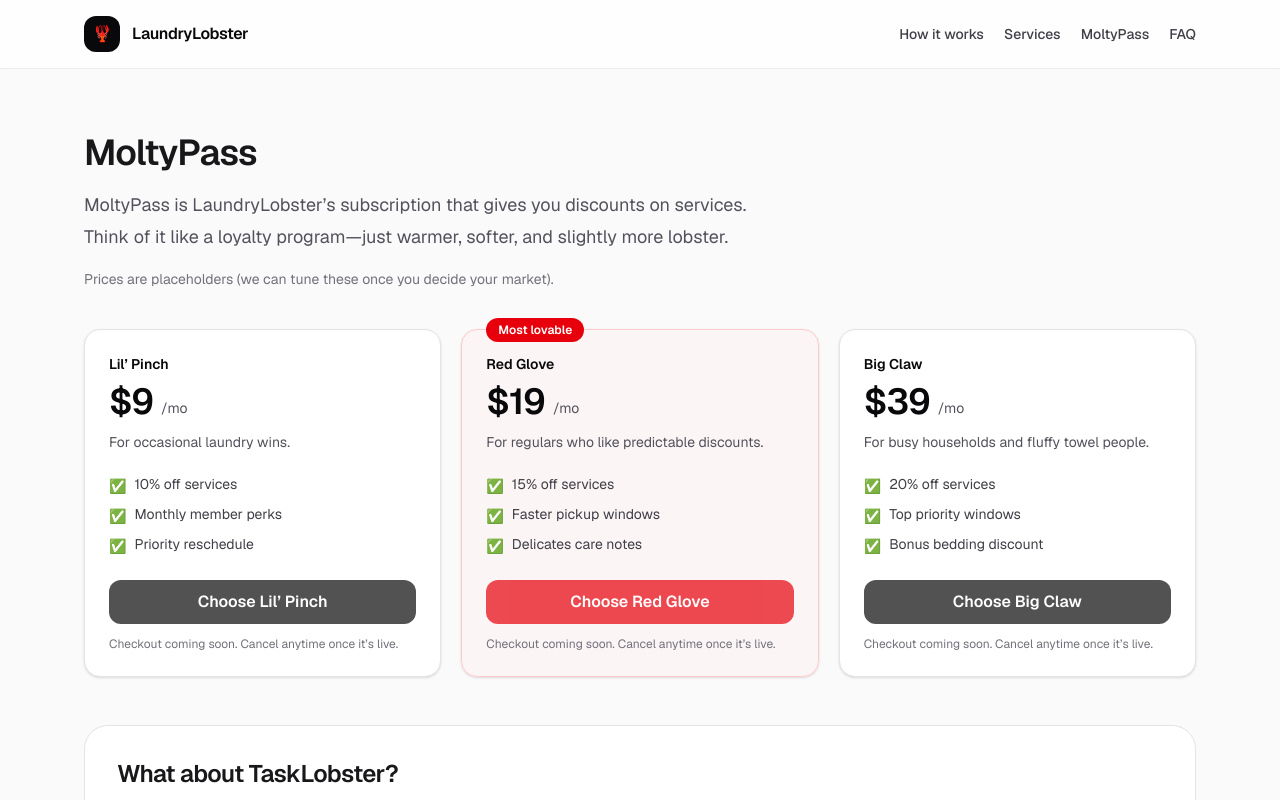
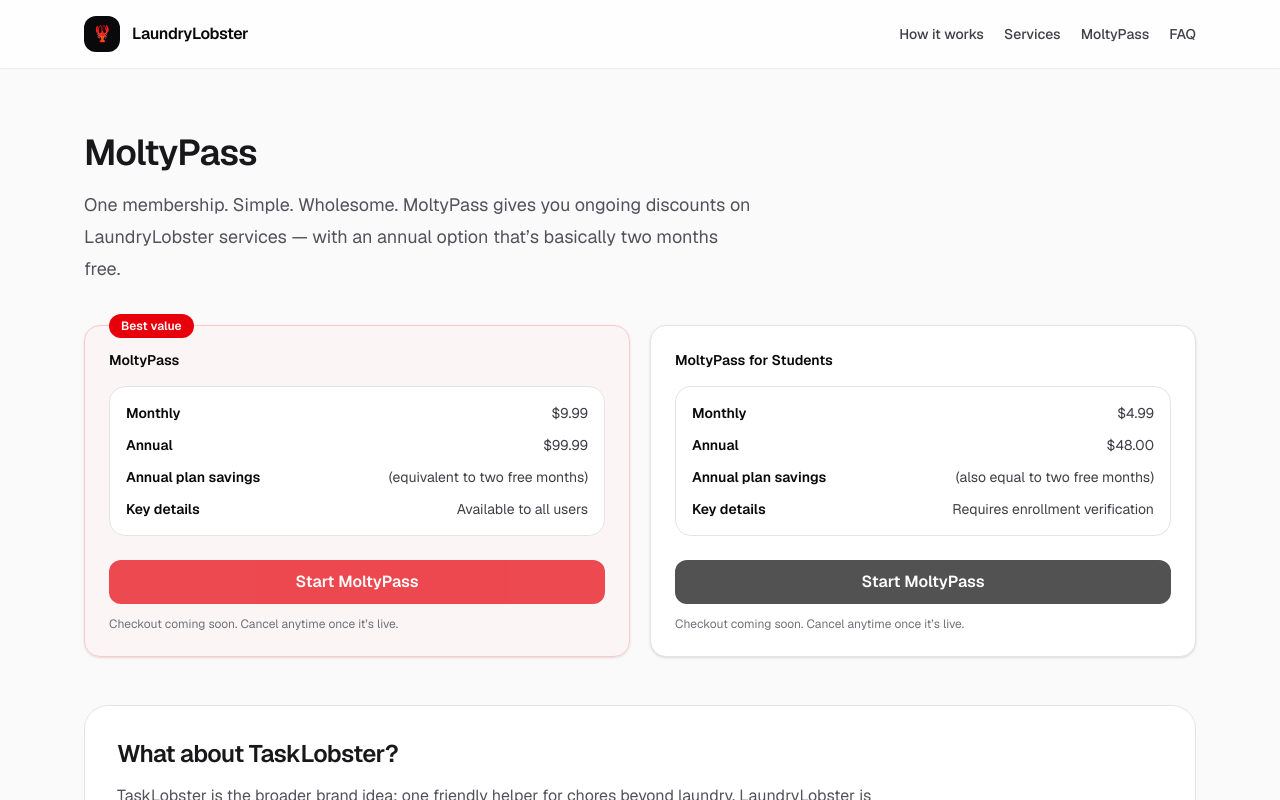
Before and after one commit to colygon/laundrylobster, a Next.js app: page /pricing in a window 1280 px wide. Shown: the top 800 px of the page. Built offline with nearby package versions, Linux system fonts and the light colour scheme.

Commit message:
feat: simplify MoltyPass pricing (monthly vs annual)

```diff
--- a/src/app/pricing/page.tsx
+++ b/src/app/pricing/page.tsx
@@ -4,15 +4,17 @@ import { SiteNav } from "@/components/SiteNav";
 
 function PriceCard({
   name,
-  price,
-  blurb,
-  bullets,
+  monthly,
+  annual,
+  annualSavings,
+  details,
   highlight,
 }: {
   name: string;
-  price: string;
-  blurb: string;
-  bullets: string[];
+  monthly: string;
+  annual: string;
+  annualSavings: string;
+  details: string;
   highlight?: boolean;
 }) {
   return (
@@ -26,31 +28,40 @@ function PriceCard({
     >
       {highlight ? (
         <div className="absolute -top-3 left-6 rounded-full bg-red-600 px-3 py-1 text-xs font-semibold text-white">
-          Most lovable
+          Best value
         </div>
       ) : null}
 
       <div className="text-sm font-semibold text-zinc-950 dark:text-zinc-50">
         {name}
       </div>
-      <div className="mt-2 flex items-end gap-2">
-        <div className="text-4xl font-semibold tracking-tight text-zinc-950 dark:text-zinc-50">
-          {price}
+
+      <div className="mt-4 grid gap-3 rounded-2xl border border-zinc-200 bg-white p-4 text-sm dark:border-white/10 dark:bg-black">
+        <div className="flex items-baseline justify-between gap-4">
+          <div className="font-semibold text-zinc-950 dark:text-zinc-50">
+            Monthly
+          </div>
+          <div className="text-zinc-700 dark:text-zinc-200">{monthly}</div>
         </div>
-        <div className="pb-1 text-sm text-zinc-600 dark:text-zinc-300">/mo</div>
+        <div className="flex items-baseline justify-between gap-4">
+          <div className="font-semibold text-zinc-950 dark:text-zinc-50">Annual</div>
+          <div className="text-zinc-700 dark:text-zinc-200">{annual}</div>
+        </div>
+        <div className="flex items-baseline justify-between gap-4">
+          <div className="font-semibold text-zinc-950 dark:text-zinc-50">
+            Annual plan savings
+          </div>
+          <div className="text-zinc-700 dark:text-zinc-200">{annualSavings}</div>
+        </div>
+        <div className="flex items-baseline justify-between gap-4">
+          <div className="font-semibold text-zinc-950 dark:text-zinc-50">
+            Key details
+          </div>
+          <div className="text-right text-zinc-700 dark:text-zinc-200">
+            {details}
+          </div>
+        </div>
       </div>
-      <p className="mt-2 text-sm leading-6 text-zinc-600 dark:text-zinc-300">
-        {blurb}
-      </p>
-
-      <ul className="mt-5 space-y-2 text-sm text-zinc-700 dark:text-zinc-200">
-        {bullets.map((b) => (
-          <li key={b} className="flex gap-2">
-            <span className="mt-0.5">✅</span>
-            <span>{b}</span>
-          </li>
-        ))}
-      </ul>
 
       <button
         className={
@@ -62,7 +73,7 @@ function PriceCard({
         type="button"
         disabled
       >
-        Choose {name}
+        Start MoltyPass
       </button>
 
       <p className="mt-3 text-xs text-zinc-500 dark:text-zinc-400">
@@ -81,34 +92,27 @@ export default function PricingPage() {
         <div className="flex flex-col gap-4">
           <h1 className="text-4xl font-semibold tracking-tight">MoltyPass</h1>
           <p className="max-w-2xl text-lg leading-8 text-zinc-600 dark:text-zinc-300">
-            MoltyPass is LaundryLobster’s subscription that gives you discounts on
-            services. Think of it like a loyalty program—just warmer, softer, and
-            slightly more lobster.
-          </p>
-          <p className="text-sm text-zinc-500 dark:text-zinc-400">
-            Prices are placeholders (we can tune these once you decide your market).
+            One membership. Simple. Wholesome. MoltyPass gives you ongoing discounts
+            on LaundryLobster services — with an annual option that’s basically two
+            months free.
           </p>
         </div>
 
-        <div className="mt-10 grid gap-5 md:grid-cols-3">
+        <div className="mt-10 grid gap-5 md:grid-cols-2">
           <PriceCard
-            name="Lil’ Pinch"
-            price="$9"
-            blurb="For occasional laundry wins."
-            bullets={["10% off services", "Monthly member perks", "Priority reschedule"]}
-          />
-          <PriceCard
-            name="Red Glove"
-            price="$19"
-            blurb="For regulars who like predictable discounts."
-            bullets={["15% off services", "Faster pickup windows", "Delicates care notes"]}
+            name="MoltyPass"
+            monthly="$9.99"
+            annual="$99.99"
+            annualSavings="(equivalent to two free months)"
+            details="Available to all users"
             highlight
           />
           <PriceCard
-            name="Big Claw"
-            price="$39"
-            blurb="For busy households and fluffy towel people."
-            bullets={["20% off services", "Top priority windows", "Bonus bedding discount"]}
+            name="MoltyPass for Students"
+            monthly="$4.99"
+            annual="$48.00"
+            annualSavings="(also equal to two free months)"
+            details="Requires enrollment verification"
           />
         </div>
 
```
